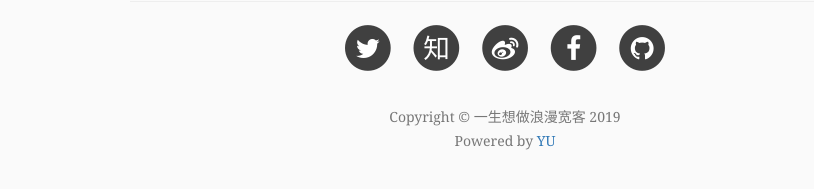
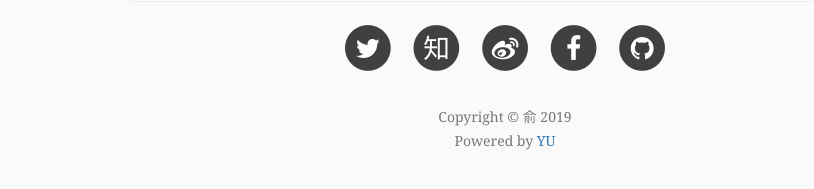
Before and after one commit to Kuankelife/leoblog, a Jekyll site: the page built from index.html, in a window 1280 px wide and 900 px high, scrolled down 1724 px. Shown: the part 658-847 px from the top of the window, without its empty margins (135-949 px from the left). Built offline with Jekyll 4.4.1, drawn with Linux system fonts in a browser that asks for light colours; nearby versions of some CDN libraries; the list of posts is cut into pages by our own code; comment, search, counter and statistics services are not loaded.

Commit message:
Update _config.yml

```diff
--- a/_config.yml
+++ b/_config.yml
@@ -1,5 +1,5 @@
 # Site settings
-title: "一生想做浪漫宽客"
+title: "俞"
 SEOTitle: YU Blog
 header-img: img/home-img/bluesky.jpg
 email: 1115223619@qq.com
```
